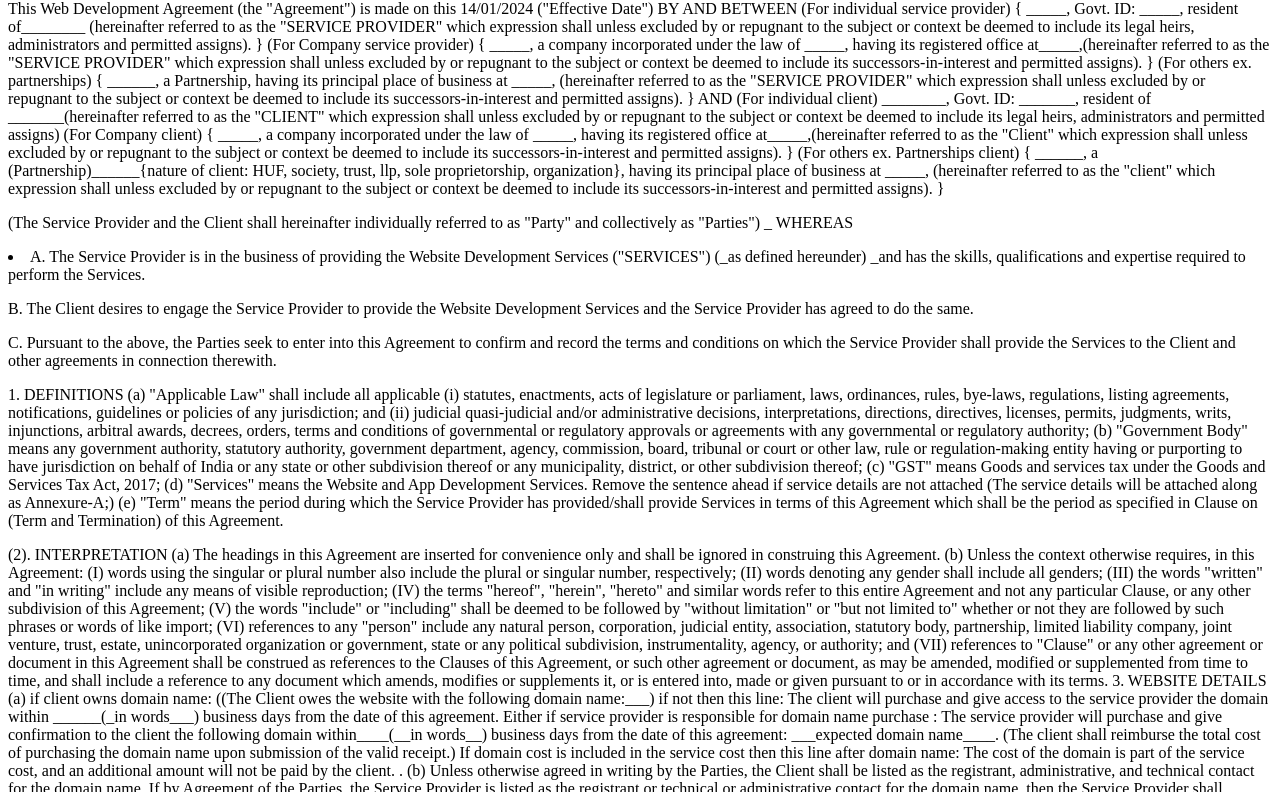
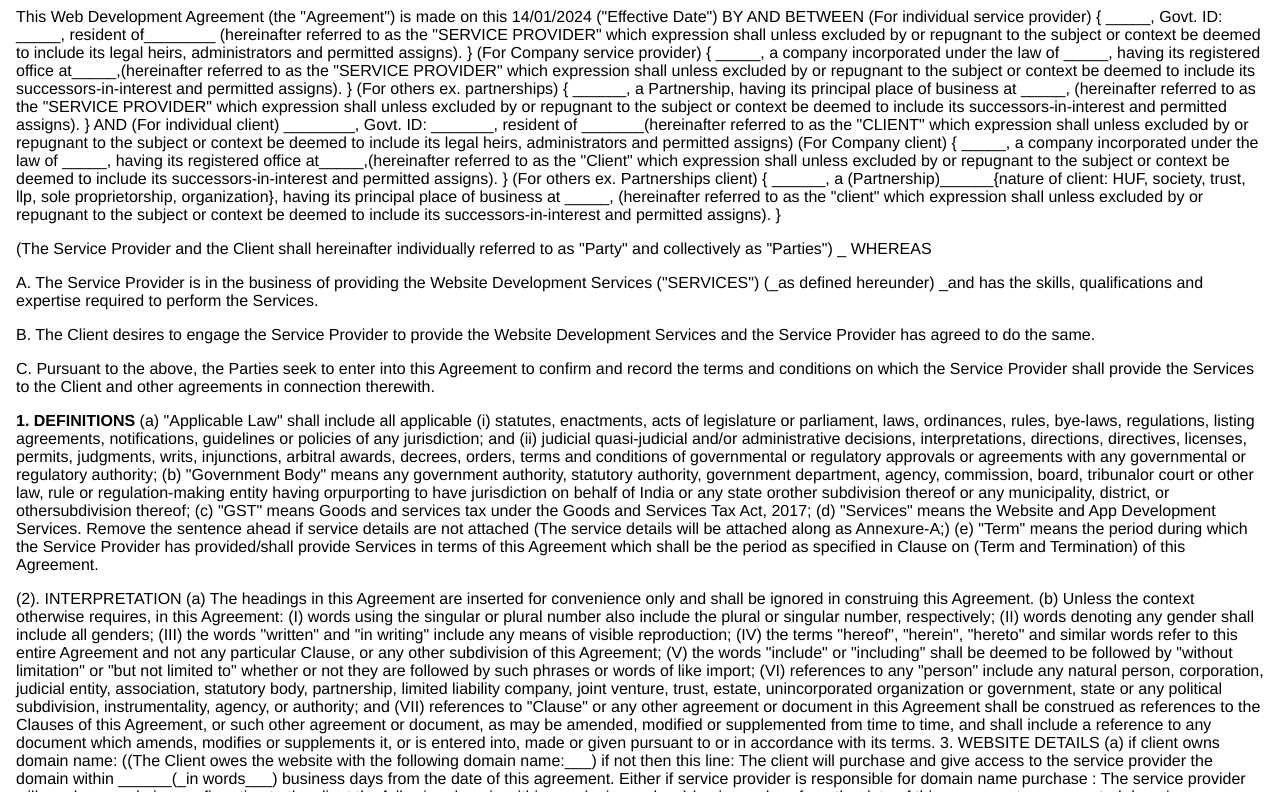
Before and after one commit to khank8476/wda-generator, a plain HTML site: page agreement.htm in a window 1280 px wide. Shown: the part 66-858 px from the top of the page. Drawn offline with Linux system fonts and the light colour scheme.

Commit message:
Update agreement.htm

```diff
--- a/agreement.htm
+++ b/agreement.htm
@@ -1,3 +1,20 @@
+<style>
+    html {
+        box-sizing: border-box;
+    }
+
+    *,
+    *::after,
+    *::before {
+        box-sizing: inherit;
+    }
+
+    body {
+        margin: 1rem auto;
+        padding: 0 1rem;
+        font-family: Helvetica, Arial, sans-serif;
+    }
+</style>
 <output id="agreement_data">
     <script>
         const agreement_data = document.getElementById('agreement_data');
@@ -5,6 +22,8 @@
         var effective_date = effective_date.toLocaleDateString("en-gb");
 
         agreement_data.innerHTML = `
+        <html>
+        <body>
         <h1>WEBSITE DEVELOPMENT AGREEMENT</h1>
         <p>This Web Development Agreement (the "Agreement") is made on this ${effective_date} ("Effective Date")
         BY AND BETWEEN
@@ -53,41 +72,31 @@
         referred to as "Party" and collectively as "Parties")
         _
         WHEREAS
-        <p><li>A. The Service Provider is in the business of providing the Website
+        <p>
+            A. The Service Provider is in the business of providing the Website
             Development Services ("SERVICES") (_as defined hereunder) _and has the
             skills, qualifications and expertise required to perform the
-            Services.</li></p>
-        <p>B. The Client desires to engage the Service Provider to provide the
+            Services.
+        </p>
+        <p>
+            B. The Client desires to engage the Service Provider to provide the
             Website Development Services and the Service Provider has agreed to do
-            the same.</p>
-        <p>C. Pursuant to the above, the Parties seek to enter into this
+            the same.
+        </p>
+        <p>
+            C. Pursuant to the above, the Parties seek to enter into this
             Agreement to confirm and record the terms and conditions on which the
             Service Provider shall provide the Services to the Client and other
-            agreements in connection therewith.</p>
-        <p>1. DEFINITIONS
-            (a) "Applicable Law" shall include all applicable (i) statutes,
-            enactments, acts of legislature or parliament, laws, ordinances,
-            rules, bye-laws, regulations, listing agreements, notifications,
-            guidelines or policies of any jurisdiction; and (ii) judicial
-            quasi-judicial and/or administrative decisions, interpretations,
-            directions, directives, licenses, permits, judgments, writs,
-            injunctions, arbitral awards, decrees, orders, terms and conditions of
-            governmental or regulatory approvals or agreements with any
-            governmental or regulatory authority;
-            (b) "Government Body" means any government authority, statutory
-            authority, government department, agency, commission, board, tribunal
-            or court or other law, rule or regulation-making entity having or
-            purporting to have jurisdiction on behalf of India or any state or
-            other subdivision thereof or any municipality, district, or other
-            subdivision thereof;
-            (c) "GST" means Goods and services tax under the Goods and Services
-            Tax Act, 2017;
-            (d) "Services" means the Website and App Development Services. Remove the sentence ahead if service details are not attached (The
-            service details will be attached along as Annexure-A;)
-            (e) "Term" means the period during which the Service Provider has
-            provided/shall provide Services in terms of this Agreement which shall
-            be the period as specified in Clause on (Term and Termination) of this
-            Agreement.</p>
+            agreements in connection therewith.
+        </p>
+        <p>
+            <b>1. DEFINITIONS</b>
+            (a) "Applicable Law" shall include all applicable
+                (i) statutes, enactments, acts of legislature or parliament, laws, ordinances, rules, bye-laws, regulations, listing agreements, notifications, guidelines or policies of any jurisdiction; and (ii) judicial quasi-judicial and/or administrative decisions, interpretations, directions, directives, licenses, permits, judgments, writs, injunctions, arbitral awards, decrees, orders, terms and conditions of governmental or regulatory approvals or agreements with any governmental or regulatory authority;
+            (b) "Government Body" means any government authority, statutory authority, government department, agency, commission, board, tribunalor court or other law, rule or regulation-making entity having orpurporting to have jurisdiction on behalf of India or any state orother subdivision thereof or any municipality, district, or othersubdivision thereof;
+            (c) "GST" means Goods and services tax under the Goods and Services Tax Act, 2017;
+            (d) "Services" means the Website and App Development Services. Remove the sentence ahead if service details are not attached (The service details will be attached along as Annexure-A;)
+            (e) "Term" means the period during which the Service Provider has provided/shall provide Services in terms of this Agreement which shall be the period as specified in Clause on (Term and Termination) of this Agreement.</p>
         (2). INTERPRETATION
         (a) The headings in this Agreement are inserted for convenience only
         and shall be ignored in construing this Agreement.
@@ -1263,5 +1272,7 @@
             ANNEXURE-A
             STATEMENT OF WORK
             (Please add the detailed statement of work here)
+            </body>
+            </html>
             `;
     </script>
```
